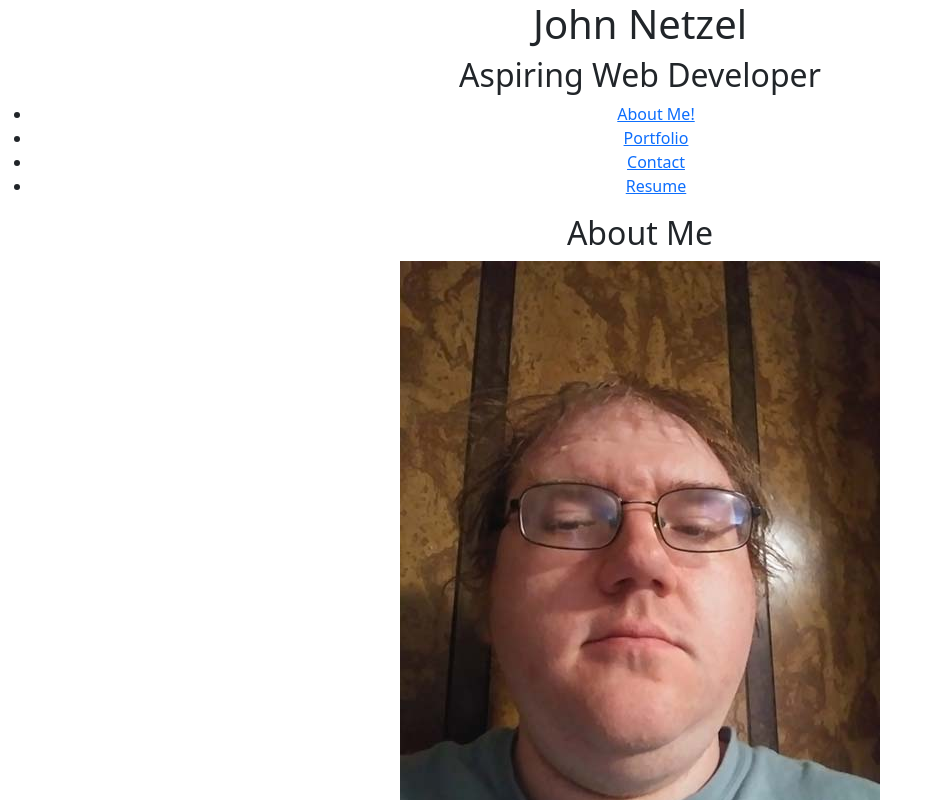
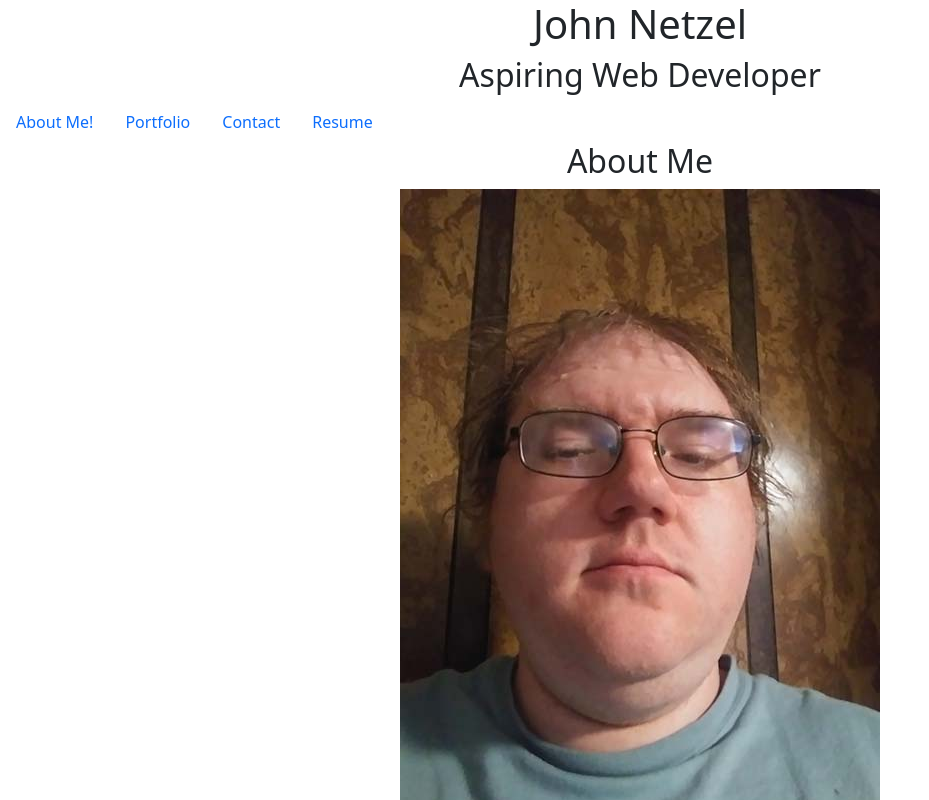
Before and after one commit to CommieDog/react-portfolio, a React (Create React App) app: page / in a window 1280 px wide. Shown: the top 800 px of the page, without its empty margins (0-929 px from the left). Built offline with nearby package versions, Linux system fonts and the light colour scheme.

Commit message:
Add styling to navbar

```diff
--- a/src/components/Navigation.js
+++ b/src/components/Navigation.js
@@ -1,5 +1,3 @@
-import Nav from "react-bootstrap/Nav"
-
 function Navigation(props) {
     /**
      * Converts a name property into an appropriate href value
@@ -25,11 +23,11 @@ function Navigation(props) {
 
     return (
       <nav>
-        <ul className={Nav}>
-          <li><a href={getHref("About Me")} onClick={() => props.onSetPage("About Me")}>{"About Me" + getPageMarker("About Me")}</a></li>
-          <li><a href={getHref("Portfolio")} onClick={() => props.onSetPage("Portfolio")}>{"Portfolio" + getPageMarker("Portfolio")}</a></li>
-          <li><a href={getHref("Contact")} onClick={() => props.onSetPage("Contact")}>{"Contact" + getPageMarker("Contact")}</a></li>
-          <li><a href={getHref("Resume")} onClick={() => props.onSetPage("Resume")}>{"Resume" + getPageMarker("Resume")}</a></li>
+        <ul className="nav">
+          <li className="nav-item"><a className="nav-link" href={getHref("About Me")} onClick={() => props.onSetPage("About Me")}>{"About Me" + getPageMarker("About Me")}</a></li>
+          <li className="nav-item"><a className="nav-link" href={getHref("Portfolio")} onClick={() => props.onSetPage("Portfolio")}>{"Portfolio" + getPageMarker("Portfolio")}</a></li>
+          <li className="nav-item"><a className="nav-link" href={getHref("Contact")} onClick={() => props.onSetPage("Contact")}>{"Contact" + getPageMarker("Contact")}</a></li>
+          <li className="nav-item"><a className="nav-link" href={getHref("Resume")} onClick={() => props.onSetPage("Resume")}>{"Resume" + getPageMarker("Resume")}</a></li>
         </ul>
       </nav>
     );
```
